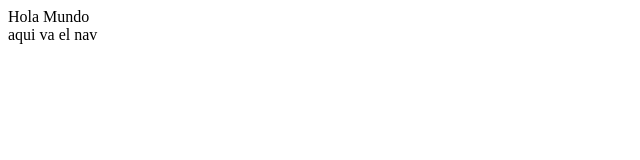
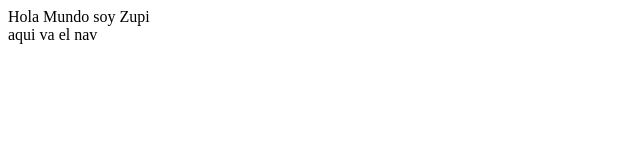
Before and after one commit to SantiagoBanegas/repositorio-1, a plain HTML site: page index.html in a window 1280 px wide. Shown: the full height of the page, 0-640 px from the left. Drawn offline with Linux system fonts and the light colour scheme.

Commit message:
Update index.html
Agregando soy Zupi

```diff
--- a/index.html
+++ b/index.html
@@ -6,7 +6,7 @@
     <title>Document</title>
 </head>
 <body>
-    Hola Mundo
+    Hola Mundo soy Zupi
 
     <nav>
         aqui va el nav
```
